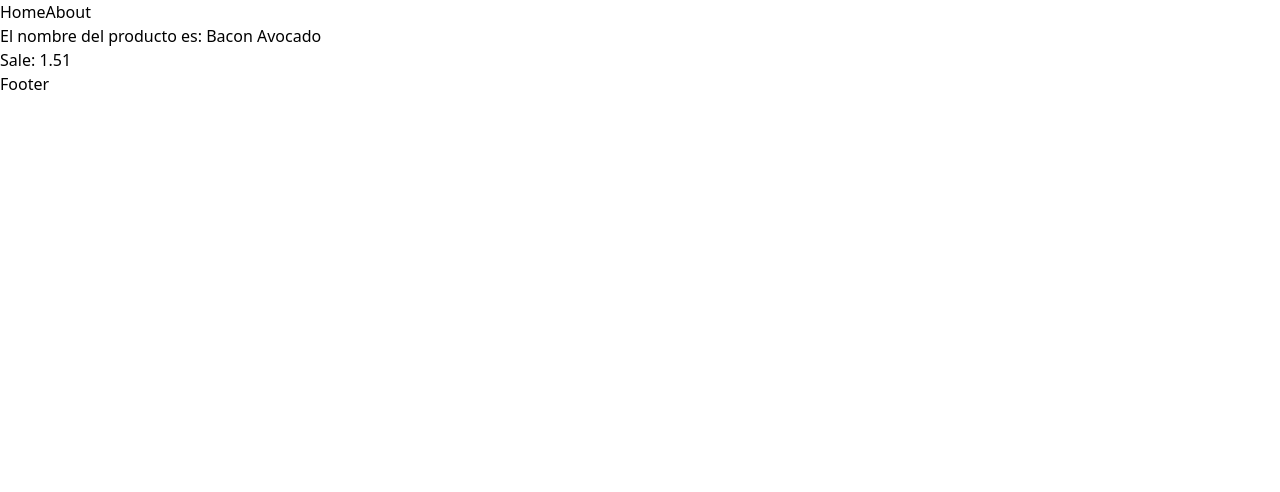
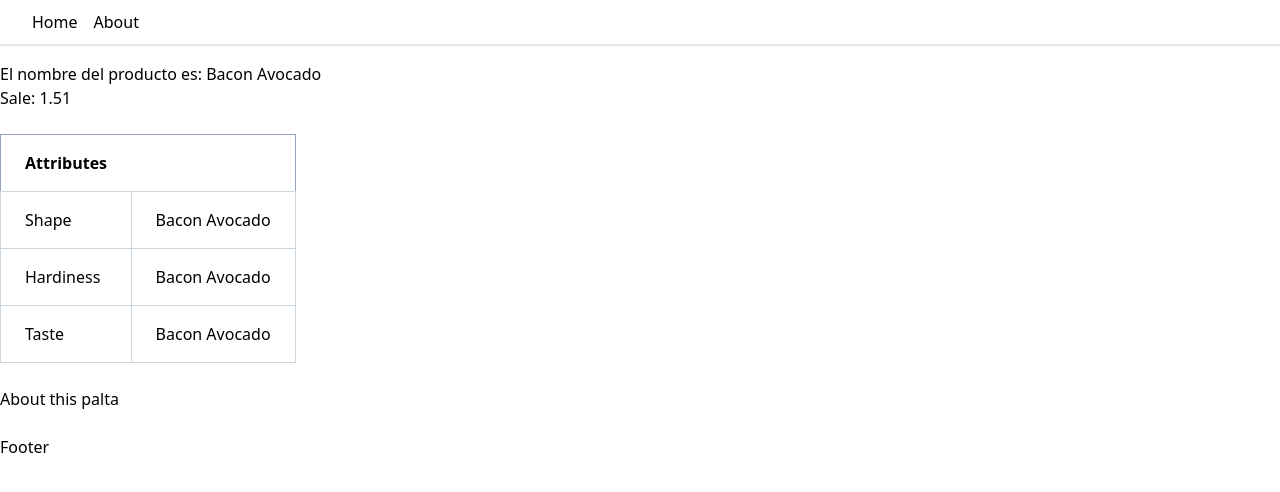
Before and after one commit to ImGaston/palta-nextjs, a Next.js app: page /product/098323ks in a window 1280 px wide. Shown: the top 492 px of the page. Built offline with nearby package versions, Linux system fonts and the light colour scheme.

Commit message:
product page

```diff
--- a/components/Footer/footer.js
+++ b/components/Footer/footer.js
@@ -2,9 +2,9 @@ import React from 'react';
 
 const Footer = () => {
     return (
-        <div>
+        <footer>
             Footer
-        </div>
+        </footer>
     )
 }
 
--- a/components/Navbar/Navbar.js
+++ b/components/Navbar/Navbar.js
@@ -3,13 +3,13 @@ import Link from 'next/link';
 
 const Navbar = () => {
     return (
-        <nav>
+        <nav className="border-b-2 border-gray-200 sm:px-4 py-2.5 mb-4">
             <menu>
                 <Link href='/'>
-                    <a>Home</a>
+                    <a className="pr-4 pl-4">Home</a>
                 </Link>
                 <Link href='/about'>
-                    <a>About</a>
+                    <a className="pr-4">About</a>
                 </Link>
             </menu>
         </nav>
--- /dev/null
+++ b/components/ProductAttributes/ProductAttributes.js
@@ -0,0 +1,13 @@
+import React from 'react'
+
+const ProductAttributes = (description, ...otherAttributes) => {
+    console.log(otherAttributes)
+    return (
+        <section className='pt-6 pb-6'>
+            <h2>About this palta</h2>
+            {/* <p>{ description }</p> */}
+        </section>
+    )
+}
+
+export default ProductAttributes
--- a/components/ProductList/ProductList.js
+++ b/components/ProductList/ProductList.js
@@ -1,25 +1,25 @@
 import React from 'react'
 import Link from 'next/link'
 import Image from 'next/image'
-//@TODO: Aplicar grid para hacer que sean dos paltas por fila
+//@TODO: Definir centrado width y centrarlo
 
     const mapProductsToCards = (products) =>
     products.map(({ name, id, price, image }) => (
             <Link key={id} href={`/product/${id}`}>
-                <div className="block p-6 rounded-lg shadow-lg bg-white max-w-sm m-4">
-                    <Image src={`${image}`}alt="palta" width="120" height="120" />
-                    <div className="card-body">
-                        <h2 className="card-title">{name}</h2>
-                        <div className="card-actions justify-end">
-                        <a><button type="button" class=" inline-block px-6 py-2.5 bg-blue-600 text-white font-medium text-xs leading-tight uppercase rounded shadow-md hover:bg-blue-700 hover:shadow-lg focus:bg-blue-700 focus:shadow-lg focus:outline-none focus:ring-0 active:bg-blue-800 active:shadow-lg transition duration-150 ease-in-out">explorar</button></a>
+                <a className="inline-block p-6 rounded-lg shadow-lg bg-white max-w-sm m-4">
+                    <div>
+                        <Image src={`${image}`}alt="palta" width="240" height="240" />
+                        <div className="card-body">
+                            <h2 className="card-title">{name}</h2>
+                            <p className="card-content">{price}</p>
                         </div>
                     </div>
-                </div>
+                </a>
             </Link>
     ))
 
 const ProductList = ({ products }) => (
-    <div>
+    <div className="grid grid-cols-2 gap-4 justify-center justify-items-center">
         {mapProductsToCards(products)}
     </div>
 )
--- a/pages/index.js
+++ b/pages/index.js
@@ -15,8 +15,8 @@ const Home = () => {
 
 
     return (
-        <main>
-            <h1 className="text-3xl font-bold underline">Hola!</h1>
+        <main className=''>
+            <h1 className="text-3xl font-bold text-center">Palta Shop</h1>
             <ProductList products={productList}></ProductList>
         </main>
     )
--- a/pages/product/[productId].js
+++ b/pages/product/[productId].js
@@ -1,6 +1,6 @@
 import React, { useEffect, useState } from 'react'
 import { useRouter } from 'next/router'
-import Navbar from '../../components/Navbar/Navbar'
+import ProductAttributes from '@/components/ProductAttributes/ProductAttributes';
 
 
 const ProductItem = () => {
@@ -16,7 +16,29 @@ const ProductItem = () => {
     return (
         <div>
             <div>El nombre del producto es: {product.name} </div>
-            <div>Sale: {product.price} </div>
+            <div className='pb-6'>Sale: {product.price} </div>
+            <table className='table-fixed border border-slate-400'>
+                <thread>
+                    <tr>
+                        <th className='px-6 py-4'>Attributes</th>
+                    </tr>
+                </thread>
+                <tbody>
+                <tr>
+                    <td className='border border-slate-300 px-6 py-4'>Shape</td>
+                    <td className='border border-slate-300 px-6 py-4'>{product.name}</td>
+                </tr>
+                <tr>
+                    <td className='border border-slate-300 px-6 py-4'>Hardiness</td>
+                    <td className='border border-slate-300 px-6 py-4'>{product.name}</td>
+                </tr>
+                <tr>
+                    <td className='border border-slate-300 px-6 py-4'>Taste</td>
+                    <td className='border border-slate-300 px-6 py-4'>{product.name}</td>
+                </tr>
+                </tbody>
+            </table>
+            <ProductAttributes {...product.attributes}/>
         </div>
     )
 }
```
